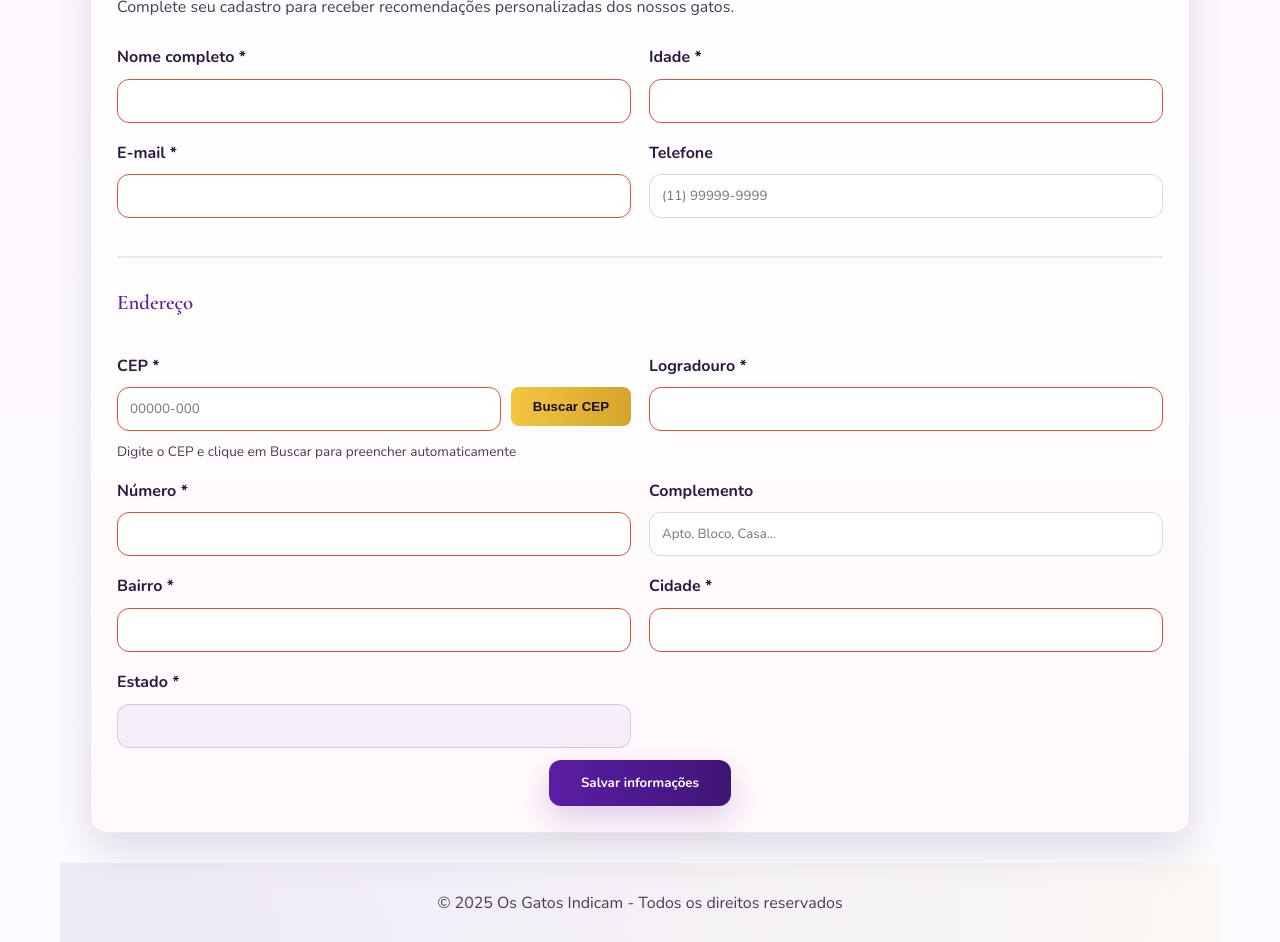
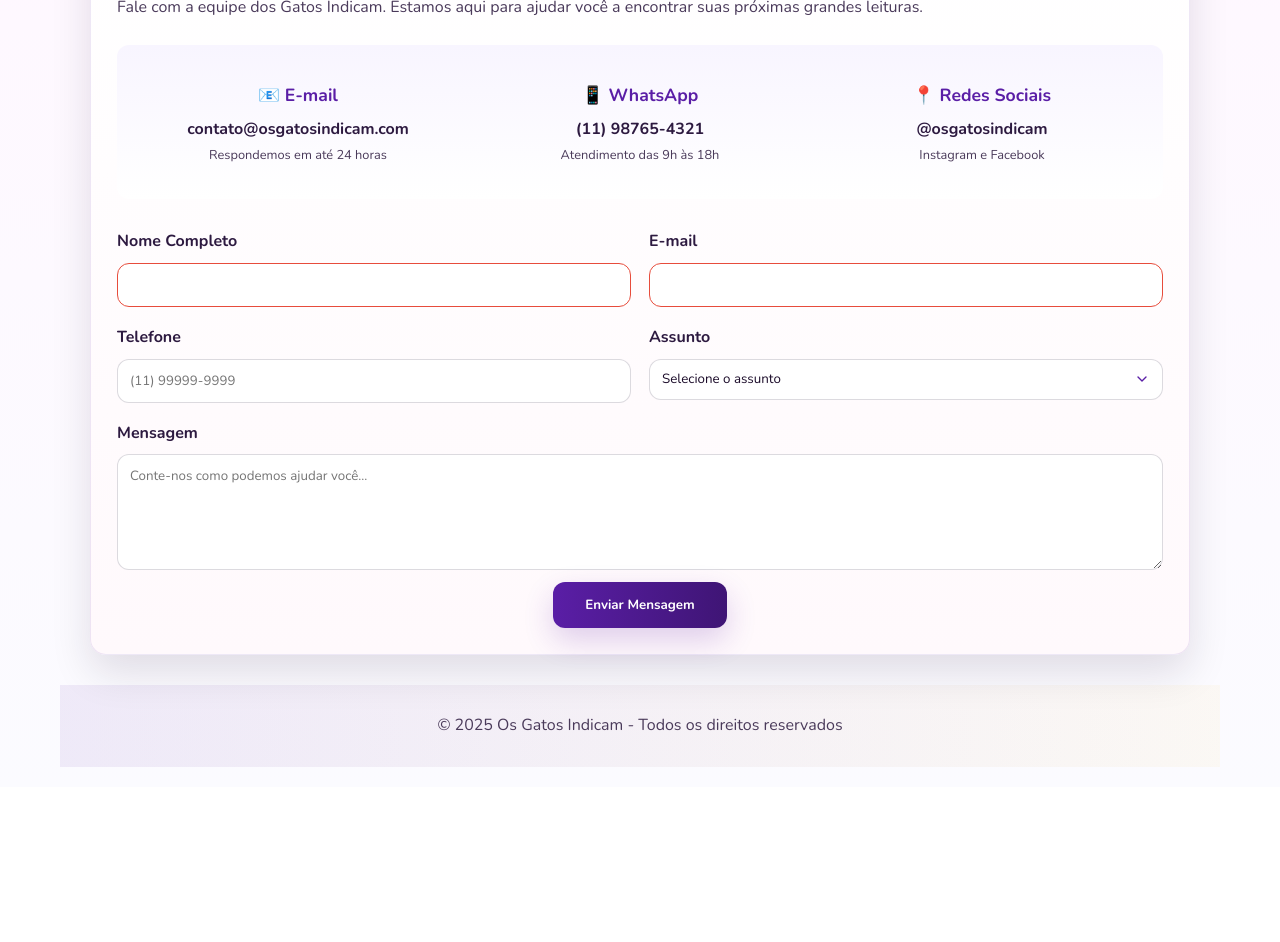
Before and after one commit to paulabernardinelli-ship-it/Site_Programacao, a plain HTML site: page cadastro.html in a window 1280 px wide. Shown: the part 230-1172 px from the top of the page. After the commit the page ends 1017 px from the top, so only its background shows below. Drawn offline with nearby package versions, Linux system fonts and the light colour scheme.

Commit message:
Update cadastro.html

```diff
--- a/cadastro.html
+++ b/cadastro.html
@@ -3,7 +3,7 @@
 <head>
   <meta charset='utf-8'>
   <meta name='viewport' content='width=device-width,initial-scale=1'>
-  <title>Cadastro — Os Gatos Indicam</title>
+  <title>Contato — Os Gatos Indicam</title>
   <link href='https://fonts.googleapis.com/css2?family=Cormorant+Garamond:wght@400;600&family=Nunito:wght@300;400;700&display=swap' rel='stylesheet'>
   <link rel='stylesheet' href='style.css'>
   <script src='script.js' defer></script>
@@ -29,81 +29,61 @@
     </header>
     <main>
       <div class='pref-card'>
-        <h2>Cadastro</h2>
-        <p style='color:var(--muted); margin-bottom: 24px;'>Complete seu cadastro para receber recomendações personalizadas dos nossos gatos.</p>
+        <h2>Contato</h2>
+        <p style='color:var(--muted); margin-bottom: 24px;'>Fale com a equipe dos Gatos Indicam. Estamos aqui para ajudar você a encontrar suas próximas grandes leituras.</p>
 
-        <form id='form-cadastro'>
+        <div class="contact-info">
+          <div class="contact-methods">
+            <div class="contact-method">
+              <h4>📧 E-mail</h4>
+              <p>contato@osgatosindicam.com</p>
+              <small>Respondemos em até 24 horas</small>
+            </div>
+            <div class="contact-method">
+              <h4>📱 WhatsApp</h4>
+              <p>(11) 98765-4321</p>
+              <small>Atendimento das 9h às 18h</small>
+            </div>
+            <div class="contact-method">
+              <h4>📍 Redes Sociais</h4>
+              <p>@osgatosindicam</p>
+              <small>Instagram e Facebook</small>
+            </div>
+          </div>
+        </div>
+
+        <form id='form-contato'>
           <div class='form-grid'>
-            <!-- Dados Pessoais -->
             <div class='form-group'>
-              <label for='nome'>Nome completo *</label>
-              <input id='nome' type='text' required>
+              <label for='nome-contato'>Nome Completo</label>
+              <input id='nome-contato' type='text' required>
             </div>
-
             <div class='form-group'>
-              <label for='idade'>Idade *</label>
-              <input id='idade' type='number' min='12' max='120' required>
+              <label for='email-contato'>E-mail</label>
+              <input id='email-contato' type='email' required>
             </div>
-
-            <div class='form-group'>
-              <label for='email'>E-mail *</label>
-              <input id='email' type='email' required>
-            </div>
-
             <div class='form-group'>
               <label for='telefone'>Telefone</label>
               <input id='telefone' type='tel' placeholder='(11) 99999-9999'>
             </div>
-
-            <!-- Separador -->
+            <div class='form-group'>
+              <label for='assunto'>Assunto</label>
+              <select id='assunto' required>
+                <option value=''>Selecione o assunto</option>
+                <option value='duvida'>Dúvida sobre o serviço</option>
+                <option value='sugestao'>Sugestão de melhoria</option>
+                <option value='problema'>Problema técnico</option>
+                <option value='parceria'>Proposta de parceria</option>
+                <option value='outro'>Outro</option>
+              </select>
+            </div>
             <div class='form-group' style='grid-column:1 / -1'>
-              <hr style='border: none; border-top: 2px solid rgba(90,30,166,0.1); margin: 20px 0;'>
-              <h3 style='color: var(--accent); font-family: "Cormorant Garamond", serif; margin-bottom: 16px;'>Endereço</h3>
-            </div>
-
-            <!-- Busca por CEP -->
-            <div class='form-group'>
-              <label for='cep'>CEP *</label>
-              <div class="cep-container">
-                <input id='cep' type='text' maxlength='9' placeholder='00000-000' required>
-                <button type="button" id="buscar-cep" class="cep-button">Buscar CEP</button>
-              </div>
-              <small style='color:var(--muted); font-size: 0.85rem;'>Digite o CEP e clique em Buscar para preencher automaticamente</small>
-            </div>
-
-            <div class='form-group'>
-              <label for='logradouro'>Logradouro *</label>
-              <input id='logradouro' type='text' required>
-            </div>
-
-            <div class='form-group'>
-              <label for='numero'>Número *</label>
-              <input id='numero' type='text' required>
-            </div>
-
-            <div class='form-group'>
-              <label for='complemento'>Complemento</label>
-              <input id='complemento' type='text' placeholder='Apto, Bloco, Casa...'>
-            </div>
-
-            <div class='form-group'>
-              <label for='bairro'>Bairro *</label>
-              <input id='bairro' type='text' required>
-            </div>
-
-            <div class='form-group'>
-              <label for='cidade'>Cidade *</label>
-              <input id='cidade' type='text' required>
-            </div>
-
-            <div class='form-group'>
-              <label for='estado'>Estado *</label>
-              <input id='estado' type='text' required readonly style='background-color: rgba(90,30,166,0.05);'>
+              <label for='mensagem'>Mensagem</label>
+              <textarea id='mensagem' rows='5' placeholder='Conte-nos como podemos ajudar você...' required></textarea>
             </div>
           </div>
-
           <div class='btn-center'>
-            <button type='submit' class='primary'>Salvar informações</button>
+            <button type='submit' class='primary'>Enviar Mensagem</button>
           </div>
         </form>
       </div>
@@ -112,5 +92,45 @@
       <p>© 2025 Os Gatos Indicam - Todos os direitos reservados</p>
     </footer>
   </div>
+
+  <script>
+    // Script específico para a página de contato
+    document.addEventListener('DOMContentLoaded', function() {
+      const formContato = document.getElementById('form-contato');
+
+      if (formContato) {
+        formContato.addEventListener('submit', function(e) {
+          e.preventDefault();
+
+          // Coletar dados do formulário
+          const nome = document.getElementById('nome-contato').value;
+          const email = document.getElementById('email-contato').value;
+          const assunto = document.getElementById('assunto').value;
+          const mensagem = document.getElementById('mensagem').value;
+
+          // Validação simples
+          if (!nome || !email || !assunto || !mensagem) {
+            showAlert('Por favor, preencha todos os campos obrigatórios.');
+            return;
+          }
+
+          // Simular envio do formulário
+          showAlert('Mensagem enviada com sucesso! Nossos gatos entrarão em contato em breve.');
+          formContato.reset();
+        });
+      }
+
+      // Função para mostrar alertas (reutilizada do script principal)
+      function showAlert(msg) {
+        const a = document.createElement('div');
+        a.className = 'alert';
+        a.textContent = msg;
+        document.body.appendChild(a);
+        setTimeout(() => a.remove(), 4500);
+      }
+    });
+  </script>
 </body>
 </html>
+</body>
+</html>
```
